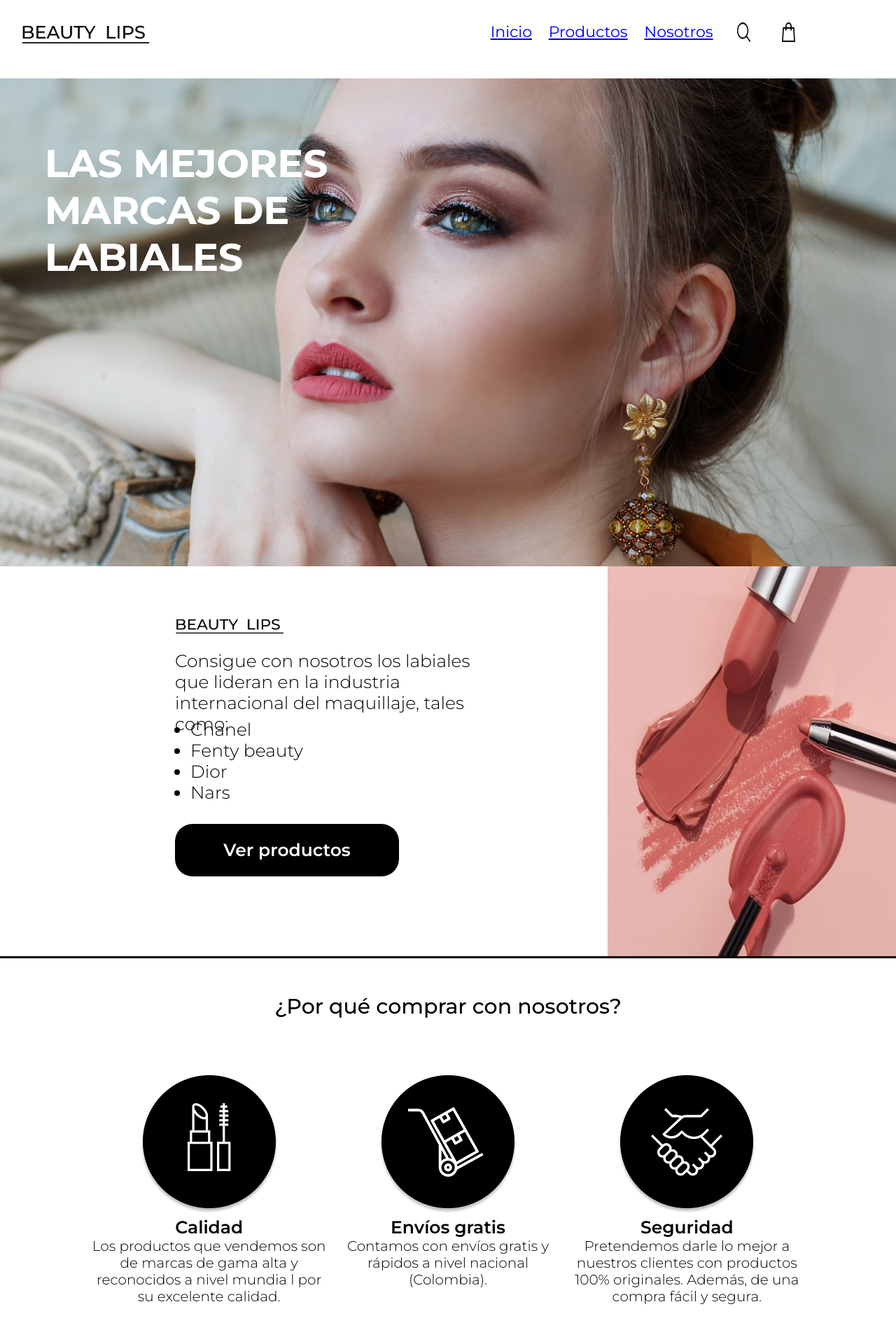
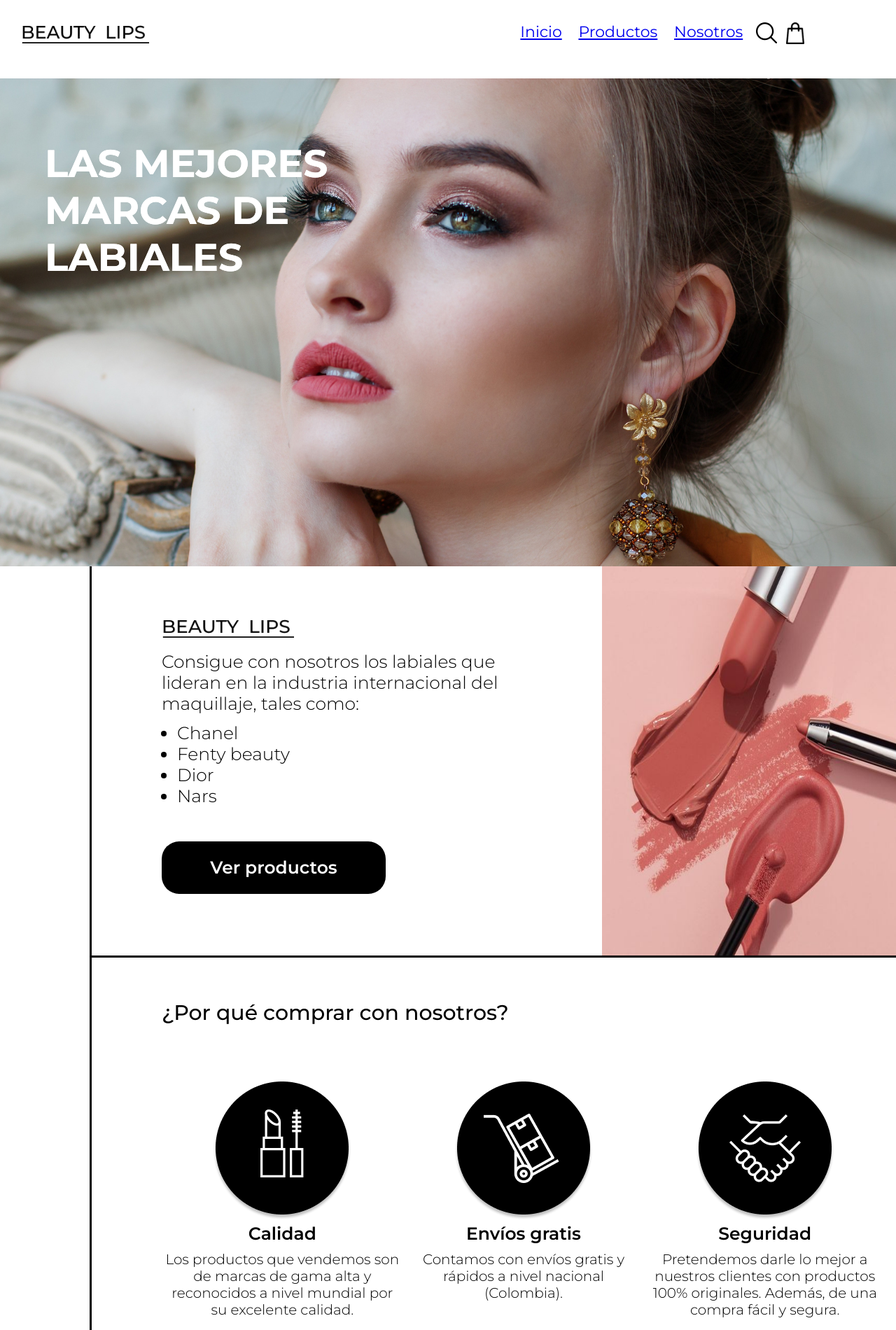
Before and after one commit to Isabella1722/Tallerr1-ProgramacionWeb, a plain HTML site: page Html/index.html in a window 1280 px wide. Shown: the top 1900 px of the page at 70% size. Drawn offline with Linux system fonts and the light colour scheme.

Commit message:
Se corrigió una parte de la sección de la barra de navegación, se creó un contenedor para las secciones de acerca de nosotros y razones de compras para poder realizar unas líneas del diseño

```diff
--- a/Html/index.html
+++ b/Html/index.html
@@ -15,7 +15,7 @@
 
     <header class="navigationbar">
 
-        <img src="/Images/Brand.png" alt="BeautyLips">
+        <img class="brand"src="/Images/Brand.png" alt="BeautyLips">
 
         <div class="optionsBar">
             <ul>
@@ -27,8 +27,10 @@
             </ul>
 
             <div class="optionsBar__icons">
-                <img src="/Images/IconSearch.png" alt="SearchIcon">
-                <img src="/Images/IconShopping.png" alt="BuyIcon">
+
+                <a href="#"><img class ="optionsBar__icons optionsBar__icons--search"src="/Images/IconSearch.png"></a>
+                <a href="#"><img class ="optionsBar__icons optionsBar__icons--shopping"src="/Images/IconShopping.png"></a>
+
             </div>
 
 
@@ -48,13 +50,17 @@
 
 
 
+
+
+        <div class="containerLines">
+
             <section class="about">
 
                 <div class="about__information">
 
                     <img src="/Images/Brand.png" alt="BeautyLips">
-                <h3>Consigue con nosotros los labiales que lideran en la industria internacional del maquillaje, tales
-                    como:</h3>
+                    <p>Consigue con nosotros los labiales que lideran en la industria internacional del maquillaje, tales
+                        como:</p>
                     <ul>
                         <li>Chanel</li>
                         <li>Fenty beauty</li>
@@ -72,8 +78,6 @@
 
             </section>
 
-
-        <div class="separator"> </div>
             <section class="reasons">
 
                 <h2>¿Por qué comprar con nosotros?</h2>
@@ -83,27 +87,30 @@
                     <div>
                         <img src="/Images/IconLipstick.png" alt="LipstickIcon">
                         <h3>Calidad</h3>
-                    <h4>Los productos que vendemos son de marcas de gama alta y reconocidos a nivel mundia l por su
-                        excelente calidad.</h4>
+                        <p>Los productos que vendemos son de marcas de gama alta y reconocidos a nivel mundial por su
+                            excelente calidad.</p>
                     </div>
 
                     <div>
                         <img src="/Images/IconBuy.png" alt="LipstickIcon">
                         <h3>Envíos gratis</h3>
-                    <h4>Contamos con envíos gratis y rápidos a nivel nacional (Colombia).</h4>
+                        <p>Contamos con envíos gratis y rápidos a nivel nacional (Colombia).</p>
                     </div>
 
                     <div>
                         <img src="/Images/IconSecurity.png" alt="LipstickIcon">
                         <h3>Seguridad</h3>
-                    <h4>Pretendemos darle lo mejor a nuestros clientes con productos 100% originales. Además, de una
-                        compra fácil y segura.</h4>
+                        <p>Pretendemos darle lo mejor a nuestros clientes con productos 100% originales. Además, de una
+                            compra fácil y segura.</p>
                     </div>
 
 
                 </div>
 
             </section>
+        </div>
+
+
 
         <section class="row">
 
@@ -125,8 +132,8 @@
                         <h2>$140.000 cop</h2>
                         <h4>Labial mate</h4>
                         <h3>Descripción del producto</h3>
-                        <h4>Una creación exclusiva de CHANEL, que viste los labios en un color
-                            rojo intenso y duradero con un acabado mate y suave.</h4>
+                        <p>Una creación exclusiva de CHANEL, que viste los labios en un color
+                            rojo intenso y duradero con un acabado mate y suave.</p>
                     </div>
 
                 </section>
--- a/Styles/_about.scss
+++ b/Styles/_about.scss
@@ -1,41 +1,42 @@
 .about {
 
-    width: 100%;
+    width: 90%;
     display: flex;
     height: 70%;
     flex-direction: row;
-    //justify-content: flex-end;
     border-bottom: 3px solid black;
-    /* border-left:3px solid black ;*/
-
-
-
+    border-left: 3px solid black;
 
     &__information {
         flex-direction: column;
         margin-top:70px;
         width: 60%;
-        margin-left: 250px;
+        margin-left: 100px;
+        margin-bottom: 80px;
 
         img{
-            width: 25%;
+            width: 30%;
 
         }
-        h3 {
+        p {
 
-            width: 70%;
+            width: 90%;
             height: 20%;
             font-weight: 300;
             font-size: $font-size-h3;
+            margin-top: 15px;
+
+
+        }
+
+        ul{
             margin-top: 20px;
-            //margin-bottom: 10px;
-
         }
 
         ul li {
             font-weight: 300;
             font-size: $font-size-h3;
-            //list-style: disc;
+
         }
 
         li{
@@ -50,7 +51,7 @@
         flex-direction: row;
         justify-content: flex-end;
         width: 40%;
-        height: 100%;
+        height: auto;
 
         img {
             width: 100%;
--- a/Styles/_btn.scss
+++ b/Styles/_btn.scss
@@ -1,5 +1,5 @@
 .btnPrimary {
-    margin-top: 30px;
+    margin-top: 50px;
     width: 320px;
     height: 75px;
     background: $primary-color;
@@ -9,6 +9,10 @@
     font-weight: 600;
     font-size: $font-size-h3;
     border: none;
+
+    &:hover{
+        background:#4D4D4D;
+    }
 
     &--background{
     margin-top: 30px;
@@ -21,9 +25,14 @@
     font-weight: 600;
     font-size: $font-size-h3;
     border: none;
+
+    &:hover{
+        background:#DDDDDD;
+    }
     }
 
     &--small{
+        margin-top: 0;
         width: 144px;
         height: 44px;
         background:$primary-color;
--- /dev/null
+++ b/Styles/_containerLines.scss
@@ -0,0 +1,5 @@
+.containerLines{
+    display: flex;
+    flex-direction: column;
+    align-items: flex-end;
+}
--- a/Styles/_information.scss
+++ b/Styles/_information.scss
@@ -61,7 +61,7 @@
             color: $primary-color;
         }
 
-        h4 {
+        p {
             margin-top: 10px;
             margin-bottom: 0;
             font-size: $font-size-h4;
--- a/Styles/_navigationbar.scss
+++ b/Styles/_navigationbar.scss
@@ -1,15 +1,14 @@
 .navigationbar {
-
     display: flex;
     padding: 30px;
     width: 100%;
 
-    img{
-        width: 15%;
-    }
 
 }
-.optionsBar{
+.brand {
+    width: 15%;
+}
+.optionsBar {
     display: flex;
     margin: auto;
 
@@ -17,22 +16,37 @@
     height: 28px;
     justify-content: flex-end;
 
-    ul{
+    ul {
         list-style: none;
-        width:40%;
+        width: 40%;
         display: flex;
         justify-content: space-around;
-
     }
-    ul li{
+    ul li {
         font-size: 22px;
     }
-    &__icons{
 
-        width: 15%;
+    &__icons {
+        width: 10%;
+        height: auto;
         display: flex;
         justify-content: space-around;
+        /*
 
+            img{
+                width: 25%;
+                height: auto;
+            }
 
+*/
+        &--search {
+            width: 100%;
+            height: auto;
+        }
+
+        &--shopping {
+            width: 90%;
+            height: auto;
+        }
+    }
 }
-}
--- a/Styles/_newsletter.scss
+++ b/Styles/_newsletter.scss
@@ -48,6 +48,7 @@
             font-weight: 500;
             color: $primary-color;
             text-align: start;
+            margin-bottom: 15px;
 
         }
 
@@ -56,11 +57,10 @@
             height:44px;
             border-radius: 25px;
             border-color:$primary-color;
-            //margin-left: 30px;
             font-size: 15px;
+            padding-left: 30px;
 
             &::placeholder {
-                padding: 15px;
                 color: rgb(90, 90, 90);
                 font-size: 15px;
                 font-family: $primary-font;
--- a/Styles/_reasons.scss
+++ b/Styles/_reasons.scss
@@ -1,22 +1,29 @@
 .reasons {
     display: flex;
     flex-direction: column;
-    align-items: center;
-    width: 100%;
+    //align-items: center;
+    width: 90%;
     height: 80%;
-    margin-top: 50px;
+    border-left: 3px solid black;
 
     h2 {
         font-weight: 500;
         font-size: 30px;
+        margin-top: 60px;
+        text-align: start;
+        margin-left: 100px;
+
     }
 
     &__items {
         display: flex;
         flex-direction: row;
+        //justify-items: center;
         justify-content: space-around;
-        width: 80%;
+        width: 90%;
         margin-top: 80px;
+        margin-left: 100px;
+
 
         h3 {
             font-weight: 600;
@@ -24,7 +31,8 @@
             text-align: center;
         }
 
-        h4 {
+        p {
+            margin-top: 10px;
             font-weight: 300;
             font-size: $font-size-h4;
             text-align: center;
@@ -32,9 +40,10 @@
 
         div {
             display: inline-block;
-            justify-content: center;
-            width: 360px;
+            //justify-content: center;
+            width: 33%;
             text-align: center;
+            margin-bottom: 190px;
         }
     }
 }
--- a/Styles/main.scss
+++ b/Styles/main.scss
@@ -17,6 +17,7 @@
 @import '_navigationbar';
 @import '_container';
 @import '_banner';
+@import '_containerLines';
 @import '_btn';
 @import '_about';
 @import '_reasons';
```
Also changed, not shown: Styles/main.css, 1 other file. Lines whose indentation alone changed are shown as unchanged.
